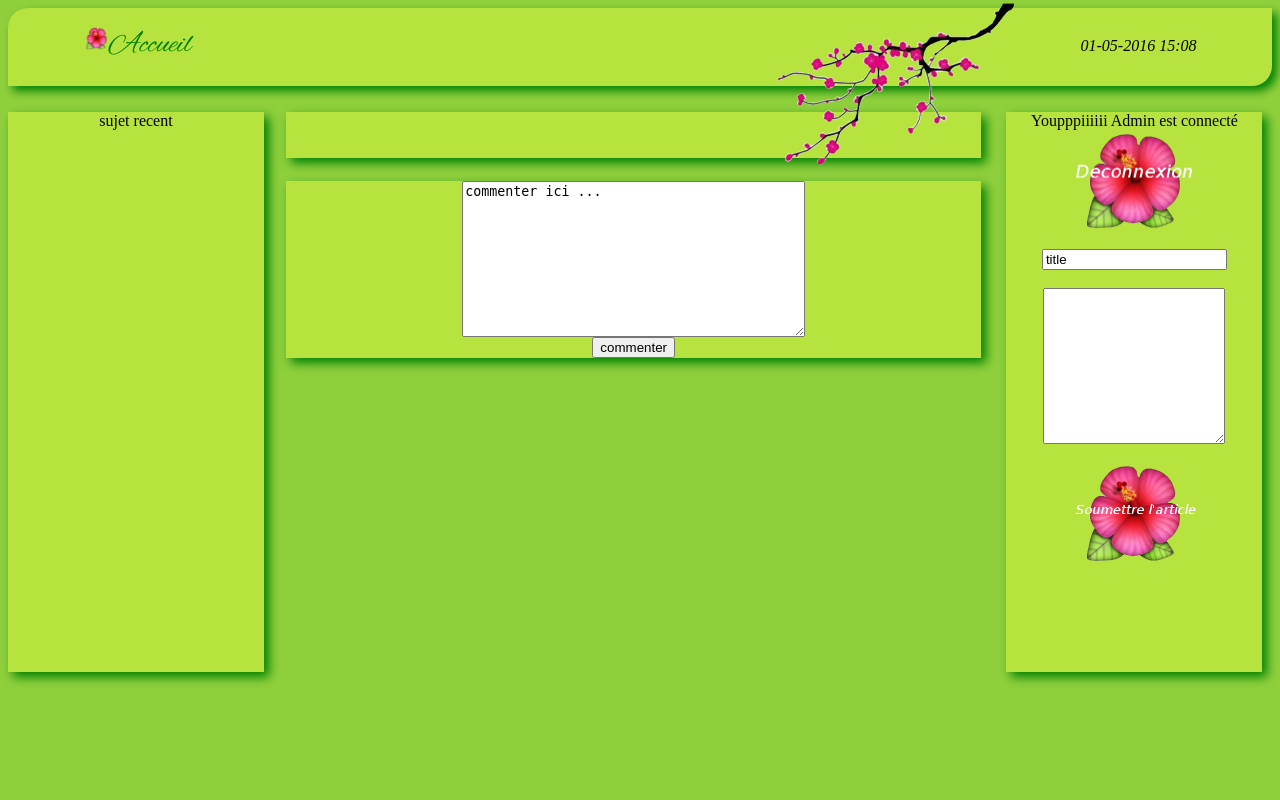
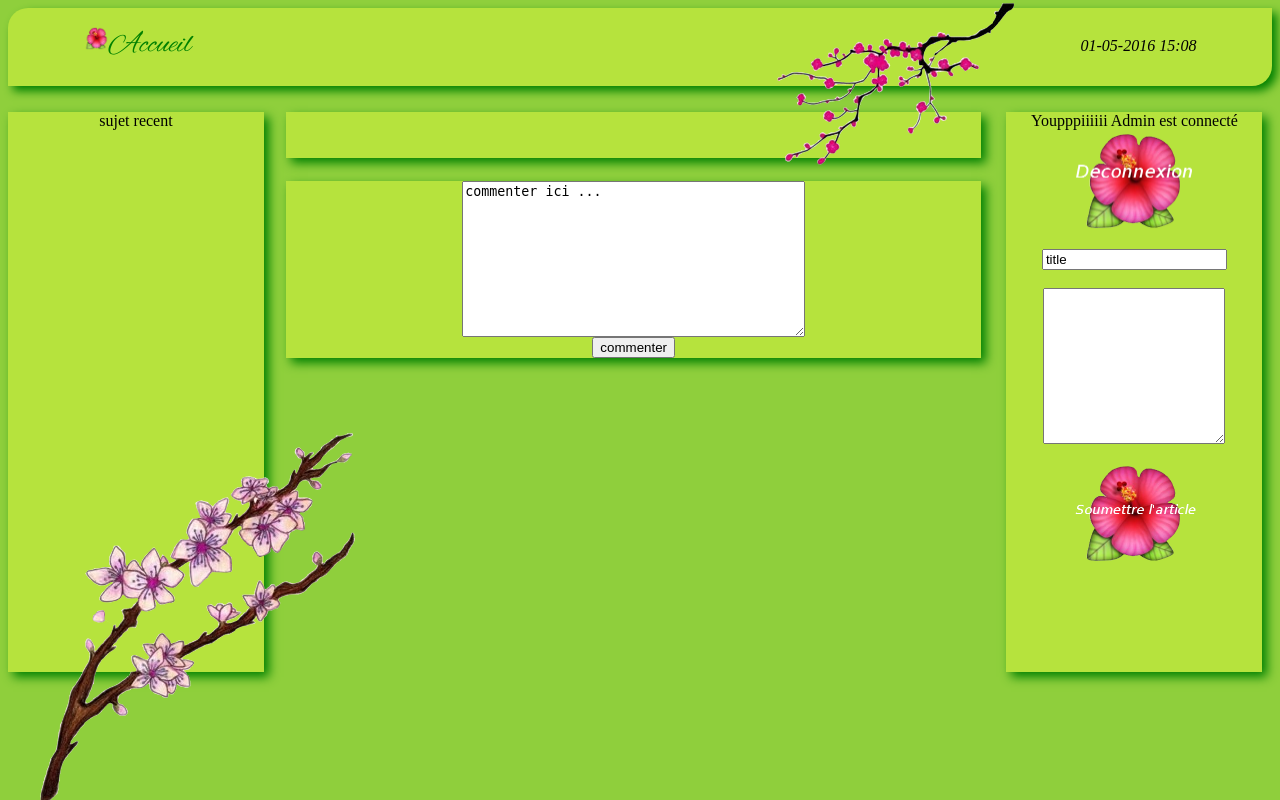
Before and after one commit to Oukilian/projet, a PHP site: page /projet/ in a window 1280 px wide. Run offline with PHP 8.4, Linux system fonts and the light colour scheme; the visitor is signed in with stand-in values (Sample User, id 1); data that the repository does not hold is empty.

Commit message:
ajout de la branche en bas de la page

```diff
--- a/css/style.css
+++ b/css/style.css
@@ -19,9 +19,16 @@
               url('fonts/police1.svg#police1') format('svg');
 }
 .branche{
-        position: absolute;
+        position: fixed;
         top: -6%;
         right: 20%;
+
+
+}
+
+.branche2{
+    position: fixed;
+    bottom: -1%;
 
 
 }
--- a/index.php
+++ b/index.php
@@ -39,6 +39,7 @@
 			}
  ?>
 		</div>
+          <img  class='branche2' src='css/image/branche2.png' alt='taya'/>
 
 
 
```
